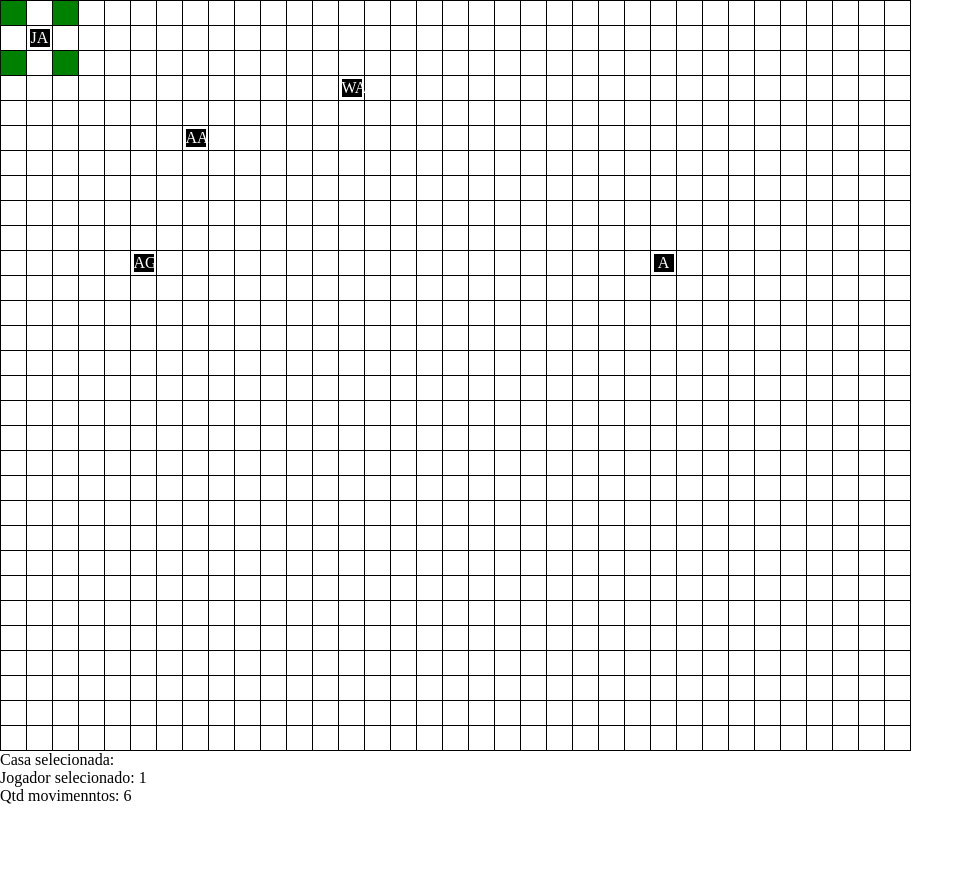
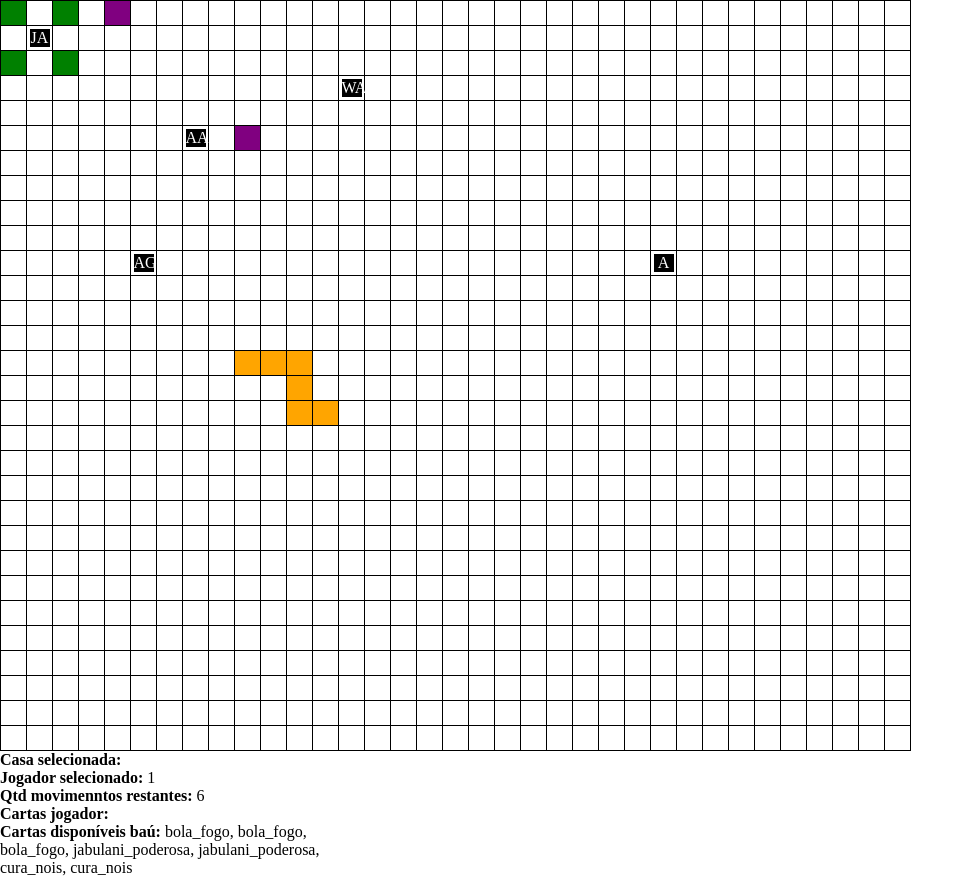
Before and after one commit to jradesenv/tabuleiro-game, a plain HTML site: page client/index.html in a window 1280 px wide. Shown: the whole page, without its empty margins (0-974 px from the left). Before the commit the page ends 805 px from the top, so only its background shows below. Drawn offline with Linux system fonts and the light colour scheme.

Commit message:
casas de bau. compra de carta e utilizacao unica do bau por player

```diff
--- a/client/css/index.css
+++ b/client/css/index.css
@@ -66,3 +66,11 @@
         opacity: 0.3;
     }
 }
+
+.casa_bau {
+    background-color: purple;
+}
+
+.casa_fogo {
+    background-color: orange;
+}
--- a/client/index.html
+++ b/client/index.html
@@ -11,9 +11,11 @@
     </table>
     <div id="info">
         <ul>
-            <li>Casa selecionada: <span id="info_casa_selecionada"/></li>
-            <li>Jogador selecionado: <span id="info_peca_selecionada"/></li>
-            <li>Qtd movimenntos: <span id="info_qtd_movimentos"/></li>
+            <li><b>Casa selecionada:</b> <span id="info_casa_selecionada"/></li>
+            <li><b>Jogador selecionado:</b> <span id="info_peca_selecionada"/></li>
+            <li><b>Qtd movimenntos restantes:</b> <span id="info_qtd_movimentos"/></li>
+            <li><b>Cartas jogador:</b> <span id="info_cartas"/></li>
+            <li><b>Cartas disponíveis baú:</b> <span id="info_cartas_disponiveis"/></li>
         </ul>
     </div>
 
--- a/client/js/montarTabuleiro.js
+++ b/client/js/montarTabuleiro.js
@@ -7,6 +7,27 @@ $(function () {
     var qtdColunas = 35;
     var jogadorSelecionado = null;
     var indexJogadorAtual = null;
+
+    var casasEspeciais = {
+        "casa_1_5": "casa_bau",
+        "casa_6_10": "casa_bau",
+        "casa_15_10": "casa_fogo",
+        "casa_15_11": "casa_fogo",
+        "casa_15_12": "casa_fogo",
+        "casa_16_12": "casa_fogo",
+        "casa_17_12": "casa_fogo",
+        "casa_17_13": "casa_fogo"
+    };
+
+    var cartas_disponiveis = [
+        "bola_fogo",
+        "bola_fogo",
+        "bola_fogo",
+        "jabulani_poderosa",
+        "jabulani_poderosa",
+        "cura_nois",
+        "cura_nois",
+    ];
 
     function Personagem(nome, descricao, habilidades) {
         return {
@@ -31,7 +52,9 @@ $(function () {
             personagemId: personagemId,
             personagemHabilidadeSelecionada: personagemHabilidadeSelecionada,
             qtdMovimento: 3,
-            zigZagAtivo: false
+            zigZagAtivo: false,
+            cartas: [],
+            casas_usadas: []
         };
     }
 
@@ -173,11 +196,36 @@ $(function () {
                 jogadorSelecionado.coluna = index.coluna;
                 jogadorSelecionado.qtdMovimento -= 1;
 
+                var isCasaBau = $("#" + casa_selecionada).hasClass("casa_bau");
+
+                if (isCasaBau) {
+                    tratarCasaBau(jogadorSelecionado, casa_selecionada);
+                }
+
                 salvarJogador(jogadorSelecionado);
             }
         }
 
         atualizarTela();
+    }
+
+    function tratarCasaBau(jogadorSelecionado, casa_selecionada) {
+        if (jogadorSelecionado.casas_usadas.indexOf(casa_selecionada) == -1) {
+            jogadorSelecionado.cartas.push(comprarCarta());
+
+            jogadorSelecionado.casas_usadas.push(casa_selecionada);
+        } else {
+            console.log("bau já utilizado");
+        }
+    }
+
+    function comprarCarta() {
+        var index = Math.floor(Math.random()*cartas_disponiveis.length);
+        var carta = cartas_disponiveis[index];
+        cartas_disponiveis.splice(index, 1);
+
+        console.log("carta comprada: ", carta);
+        return carta;
     }
 
     function salvarJogador(jogadorSalvar) {
@@ -203,6 +251,8 @@ $(function () {
 
         jogadorSelecionado = buscarJogador(id);
         $("#info_qtd_movimentos").text(jogadorSelecionado.qtdMovimento);
+        $("#info_cartas").text(jogadorSelecionado.cartas.join(", "));
+        $("#info_cartas_disponiveis").text(cartas_disponiveis.join(", "));
     }
 
     function buscarJogador(id) {
@@ -229,7 +279,7 @@ $(function () {
 
             for (j = 0; j < qtdColunas; j++) {
                 var nome_casa = getNomeCasa(i, j);
-                var classe = "casa_normal";
+                var classe = casasEspeciais.hasOwnProperty(nome_casa) ? casasEspeciais[nome_casa] : "casa_normal";
                 $("#linha_" + i.toString()).append("<td id='" + nome_casa + "' class='casa " + classe + "' />");
             }
         }
```
